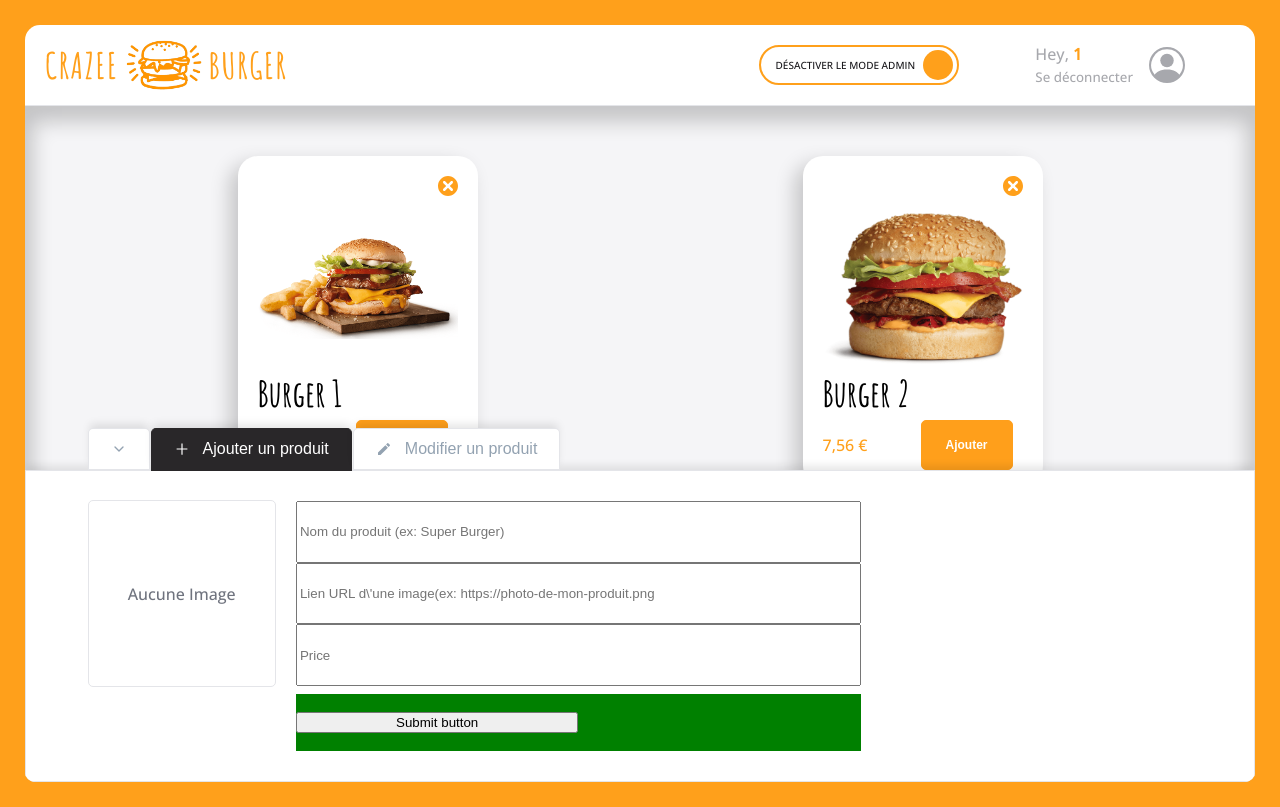
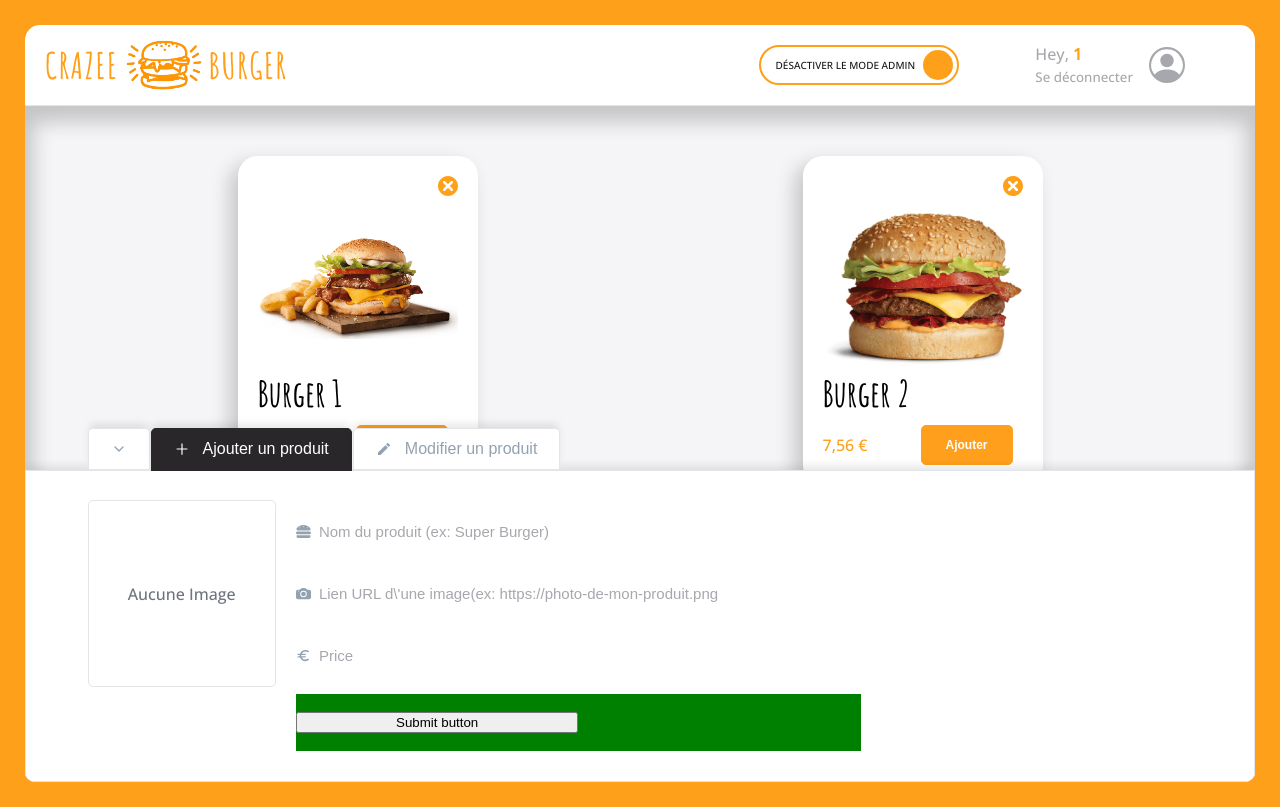
Before and after one commit to descartessainval/crazy-burger-cra, a React (Create React App) app: page /order/1 in a window 1280 px wide. Built offline with nearby package versions, Linux system fonts and the light colour scheme.

Commit message:
♻️ F08: LOGIN>FORM> Keep generic style inside component (TextInput and PrimaryButton) and clean code in Menu Component

```diff
--- a/src/components/pages/login/LoginForm.js
+++ b/src/components/pages/login/LoginForm.js
@@ -13,15 +13,15 @@ import { theme } from '../../../themes';
 
 
 const LoginForm = () => {
-
+  // State
   const [username, setUsername] = useState("Descartes");
-  // const [mdp, setMdp] = useState("");
 
   const navigate = useNavigate();
 
-  const handleSubmit/* ou RedirectOrderPage */ = (e) => {
+  // Comportements
+  const handleSubmit= (e) => {
     e.preventDefault();
-    if (username /*&& mdp == "1234"*/) {
+    if (username == 'Descartes') {
       navigate(`/order/${username}`);
       localStorage.setItem("username", username);
     }
@@ -31,30 +31,32 @@ const LoginForm = () => {
     setUsername(e.target.value);
   }
 
+  // Affichage
   return (
     <LoginFormStyled action="submit" onSubmit={handleSubmit}>
       <Welcome />
+
+
+        <div >
           <TextInput
             value={username}
-        handleChange={handleChange}
+            onChange={handleChange}
             placeholder={'Entrez votre prénom'}
             type={"text"}
             required
-        Icon={<BsPersonCircle />}
-        className={'container_loginForm'}
+            Icon={<BsPersonCircle/>}
+            className='input-login'
           />
+        </div>
         <PrimaryButton
-         className={'btn-form'}
            Icon={<IoChevronForward />}
            label={<span >Accéder à mon espace</span>}
         />
+
     </LoginFormStyled>
   )
 }
 
-
-
-//dans tous les projets en entrepr ise qui utilise styled components
 const LoginFormStyled = styled.form`
 
   text-align: center;
@@ -64,15 +66,6 @@ const LoginFormStyled = styled.form`
   padding: 40px ${theme.spacing.lg};
   border-radius: ${theme.borderRadius.round};
   font-family:  "Amatic SC", cursive;
-
-  .container_loginForm{
-      background-color: ${theme.colors.white};
-      border-radius: ${theme.borderRadius.round};
-      display: flex;
-      align-items: center;
-      padding: 18px 24px;
-      margin: 18px 0;
-  }
 
   hr{
     border: 1.5px solid ${theme.colors.loginLine};
@@ -90,6 +83,9 @@ const LoginFormStyled = styled.form`
     font-size: ${theme.fonts.size.P4};
   }
 
+  .input-login{
+    margin: 18px 0;
+  }
 `
 
 export default LoginForm
--- a/src/components/pages/login/LoginPage.js
+++ b/src/components/pages/login/LoginPage.js
@@ -1,4 +1,3 @@
-import React from 'react'
 import styled from 'styled-components'
 import LoginForm from './LoginForm';
 import Logo from '../../reusable-ui/Logo';
--- a/src/components/pages/order/main/Admin/AdminPanel/AddForm.js
+++ b/src/components/pages/order/main/Admin/AdminPanel/AddForm.js
@@ -2,7 +2,11 @@ import React, { useContext, useState } from 'react'
 import styled from 'styled-components'
 import OrderContext from '../../../../../../context/OrderContext'
 import { theme } from '../../../../../../themes'
-import { CiCircleCheck } from 'react-icons/ci'
+import { FaHamburger } from "react-icons/fa";
+import { BsFillCameraFill } from "react-icons/bs";
+import { MdOutlineEuro } from "react-icons/md";
+import { FiCheck } from "react-icons/fi";
+import TextInput from '../../../../../reusable-ui/TextInput';
 
 const EMPTY_PRODUCT = {
   id: "",
@@ -50,15 +54,15 @@ const AddForm = () => {
         {newProduct.imageSource ? <img src={newProduct.imageSource} alt={newProduct.title} /> : <div className='empty-img'>Aucune Image</div>}
       </div>
       <div className="input-fields">
-        <input name='title' value={newProduct.title} onChange={handleChange} type="text" placeholder={"Nom du produit (ex: Super Burger)"} />
-        <input name='imageSource' value={newProduct.imageSource} onChange={handleChange} type="text" placeholder="Lien URL d\'une image(ex: https://photo-de-mon-produit.png" />
-        <input name='price' value={newProduct.price ? newProduct.price : ""} onChange={handleChange} type="text" placeholder="Price" />
+        <TextInput Icon={<FaHamburger/>} name='title' value={newProduct.title} onChange={handleChange} type="text" placeholder={"Nom du produit (ex: Super Burger)"} />
+        <TextInput Icon={<BsFillCameraFill/>} name='imageSource' value={newProduct.imageSource} onChange={handleChange} type="text" placeholder="Lien URL d\'une image(ex: https://photo-de-mon-produit.png" />
+        <TextInput Icon={<MdOutlineEuro/>} name='price' value={newProduct.price ? newProduct.price : ""} onChange={handleChange} type="text" placeholder="Price" />
       </div>
       <div className="submit">
         <button className='submit-btn'>Submit button</button>
         {
           isSubmitted && <div className="submit-msg">
-            <CiCircleCheck />
+            <FiCheck />
             <span> Ajouté avec succès</span>
           </div>
         }
@@ -68,7 +72,6 @@ const AddForm = () => {
 }
 
 const AddFormStyled = styled.form`
-  /* border: black solid 3px; */
 
   display: grid;
   grid-template-columns: 1fr 3fr;
@@ -78,9 +81,9 @@ const AddFormStyled = styled.form`
   grid-column-gap: 20px;
   grid-row-gap: 8px;
 
+
+
   .img-preview{
-    /* background: red; */
-
     grid-area: 1/1/4/2;
     display: flex;
     justify-content: center;
@@ -109,10 +112,13 @@ const AddFormStyled = styled.form`
   }
   .input-fields{
     grid-area: 1/2/4/2;
-
     display: grid;
 
-}
+    * {
+      padding: 0;
+    }
+  }
+
   .submit{
     background: green;
     grid-area:4/2/5/3;
--- a/src/components/reusable-ui/Card.js
+++ b/src/components/reusable-ui/Card.js
@@ -129,7 +129,7 @@ const CardStyled = styled.div`
                 .primary-button{
                   font-size: ${theme.fonts.size.XS};
                   cursor: pointer;
-                  /* padding:12px; */
+                  padding: 13px 24px;
                 }
           }
 
--- a/src/components/reusable-ui/PrimaryButton.js
+++ b/src/components/reusable-ui/PrimaryButton.js
@@ -39,7 +39,8 @@ const PrimaryButtonStyled = styled.button`
           color:  ${theme.colors.primary};
           border:  ${theme.colors.primary} 1px solid;
           transition: all 200ms ease-out;
-      }
+  }
+
   :active {
     background-color: ${theme.colors.primary};
     color: ${theme.colors.white};
--- a/src/components/reusable-ui/TextInput.js
+++ b/src/components/reusable-ui/TextInput.js
@@ -5,26 +5,31 @@ import { theme } from '../../themes'
 const TextInput = ({ Icon, value, handleChange, className, ...extraProps }) => {
 
   return (
-    <TextInputStyled >
-      <div className={className}>
+    <TextInputStyled  className={className}>
         <div className='icon'>{Icon && Icon}</div>
         <input
           value={value}
           onChange={handleChange}
           {...extraProps}
-        />
-      </div>
-    </TextInputStyled>
+         />
+      </TextInputStyled>
   )
 }
 
 const TextInputStyled = styled.div`
+      background-color: ${theme.colors.white};
+      border-radius: ${theme.borderRadius.round};
+      display: flex;
+      align-items: center;
+
+      padding: 18px 24px;
+
     .icon{
       display: flex;
       justify-content: center;
       align-items: center;
       font-size: ${theme.fonts.size.SM};
-      margin:0 8px 0 10px;
+      margin-right: 8px;
       color: ${theme.colors.greySemiDark};
     }
 
```
Lines whose indentation alone changed are shown as unchanged.
